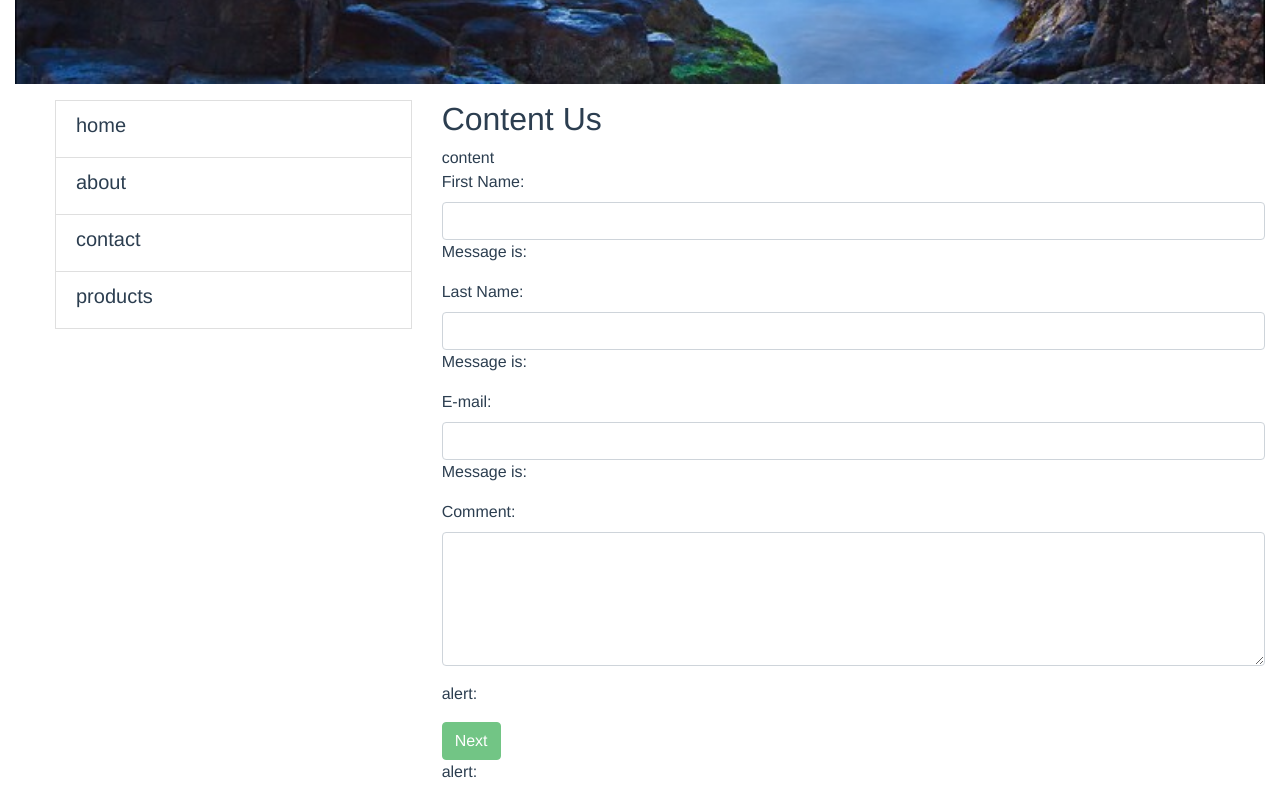
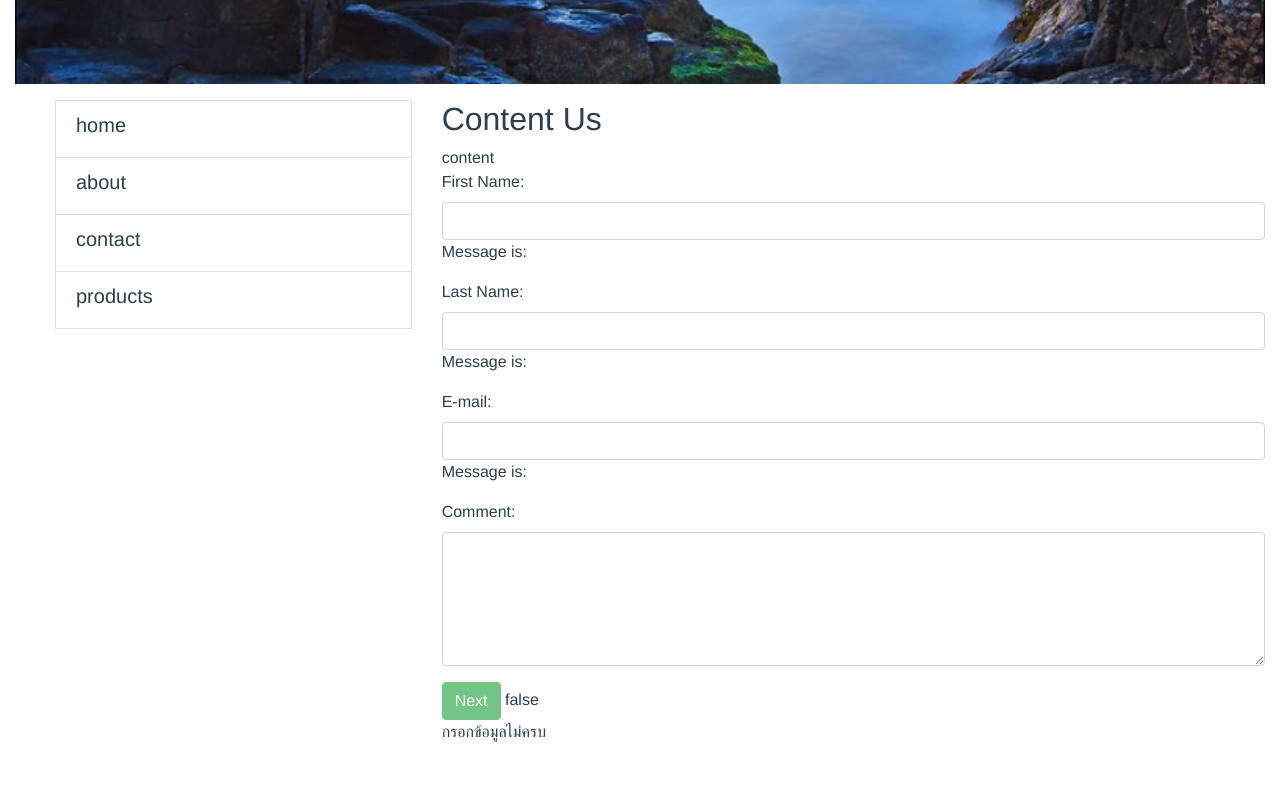
Before and after one commit to pamnemes/vuejsTutorial, a Vue app: page /#/contact in a window 1280 px wide. Shown: the part 385-1185 px from the top of the page. After the commit the page ends 1145 px from the top, so only its background shows below. Built offline with nearby package versions, Linux system fonts and the light colour scheme.

Commit message:
คอมพิวเสร็จ

```diff
--- a/package.json
+++ b/package.json
@@ -5,7 +5,7 @@
   "author": "",
   "private": true,
   "scripts": {
-    "dev": "webpack-dev-server --inline --progress --config build/webpack.dev.conf.js",
+    "dev": "webpack-dev-server --port 8181 --inline --progress --config build/webpack.dev.conf.js",
     "start": "npm run dev",
     "lint": "eslint --ext .js,.vue src",
     "build": "node build/build.js"
--- a/src/components/Contact.vue
+++ b/src/components/Contact.vue
@@ -23,8 +23,9 @@ content
   <label for="comment">Comment:</label>
   <textarea class="form-control" rows="5" id="comment" v-model="form.Commentb"></textarea>
 </div>
-      <p>alert:{{alerttext}}</p>
-<button type="button" class="btn btn-success" v-on:click="activeLinkNext()" v-bind:class="{disabled: !enableSubmitBtn}">Next</button>
+      <!-- <p>alert:{{alerttext}}</p> -->
+<button type="button" class="btn btn-success" v-on:click="activeLinkNext()" v-bind:disabled="!enableSubmitBtn">Next</button>
+{{enableSubmitBtn}}
 </div>
 </div>
   <div v-show="!showform">
@@ -34,8 +35,9 @@ content
     <button type="button" class="btn btn-danger" v-on:click="activeLinkBlack()" >black</button>
     <button type="button" class="btn btn-success">send</button>
   </div>
-     <p>alert:{{alerttext}}</p>
-</content-template>
+  {{alertextbox}}
+  <p v-show="!enableSubmitBtn">กรอกข้อมูลไม่ครบ</p>
+  </content-template>
 
 </template>
 
@@ -78,10 +80,22 @@ export default {
       return fullname
     },
     enableSubmitBtn () {
-      if (this.form.firstName && this.form.LastName && this.from.Email) {
+      if (this.form.FirstName && this.form.LastName && this.form.Email) {
+        return true
+      } else {
         return false
       }
     }
+    // alertextbox () {
+    //   var alertextbox = ''
+    //   if (this.form.FirstName && this.form.LastName && this.form.Email) {
+    //     alertextbox = 'กรอกข้อมูลครบ'
+    //     return alertextbox
+    //   } else {
+    //     alertextbox = 'กรอกข้อมูลไม่ครบ'
+    //     return alertextbox
+    //   }
+    // }
   }
 }
 </script>
```
